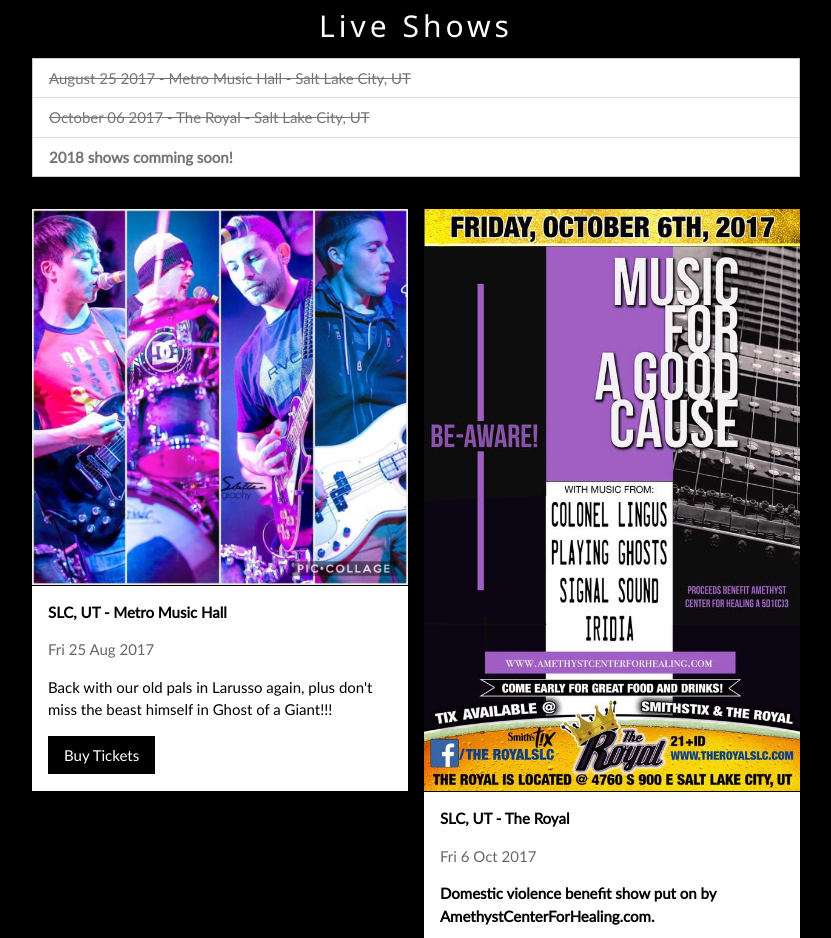
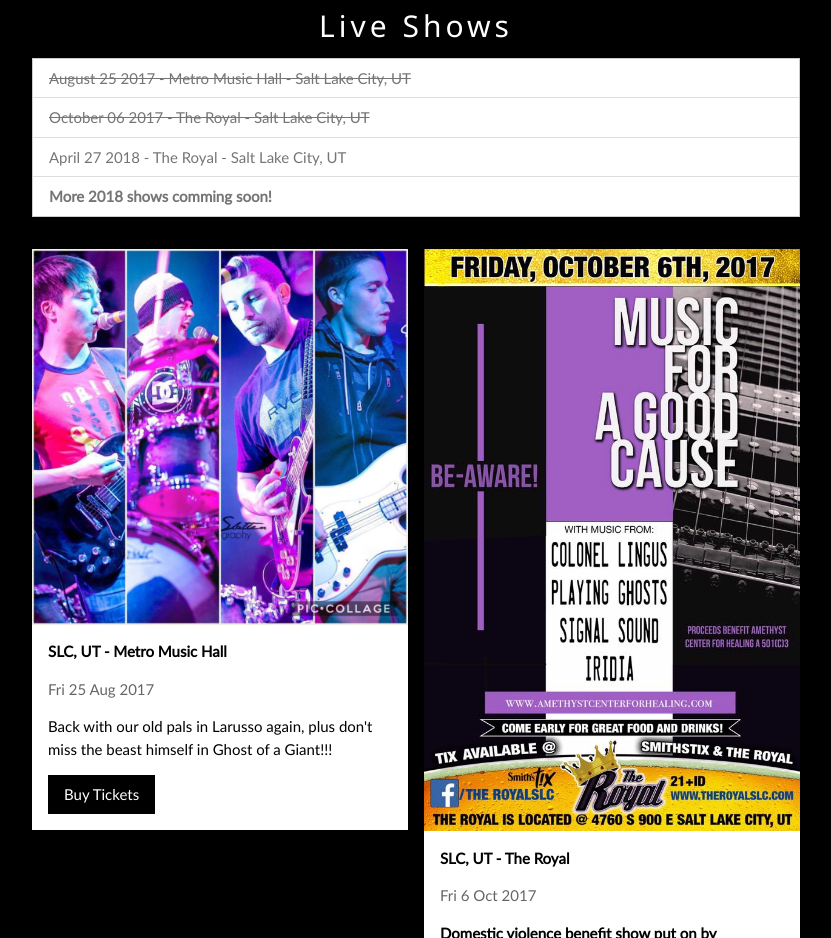
Before and after one commit to mtingey/TSS, a plain HTML site: page index.html in a window 1280 px wide. Shown: the part 1595-2533 px from the top of the page, without its empty margins (224-1055 px from the left). Drawn offline with Linux system fonts and the light colour scheme; some packages are replaced by stand-ins of ours.

Commit message:
adding April 18 show

```diff
--- a/index.html
+++ b/index.html
@@ -143,7 +143,10 @@
           <strike>October 06 2017 - The Royal - Salt Lake City, UT</strike>
         </li>
         <li class="w3-padding">
-          <b>2018 shows comming soon!</b>
+          April 27 2018 - The Royal - Salt Lake City, UT
+        </li>
+        <li class="w3-padding">
+          <b>More 2018 shows comming soon!</b>
         </li>
         <!-- <li class="w3-padding">August 25 2017 - Metro Music Hall - Salt Lake City, UT <span class="w3-badge w3-right w3-margin-right">With Larusso</span></li> -->
       </ul>
```
